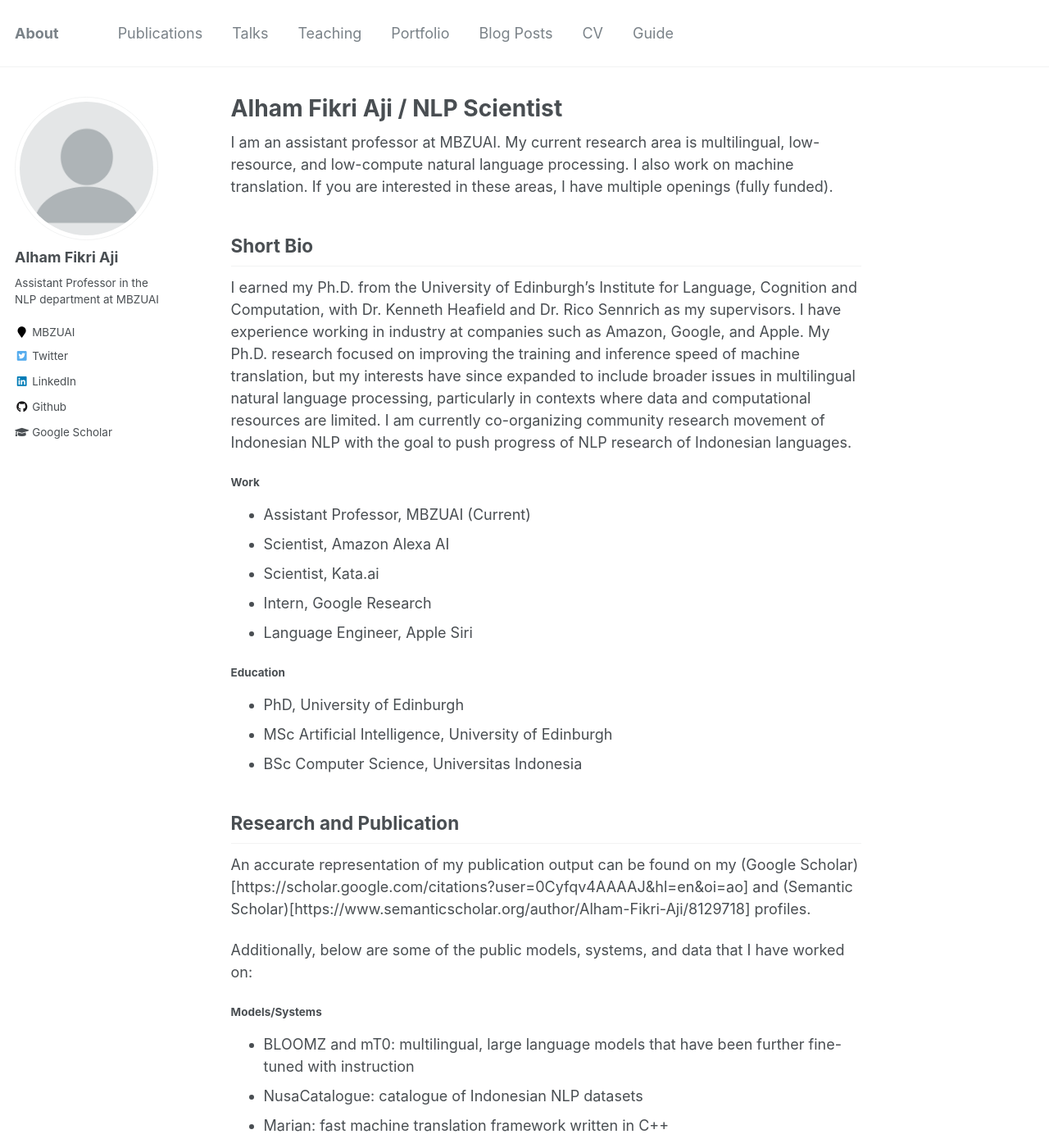
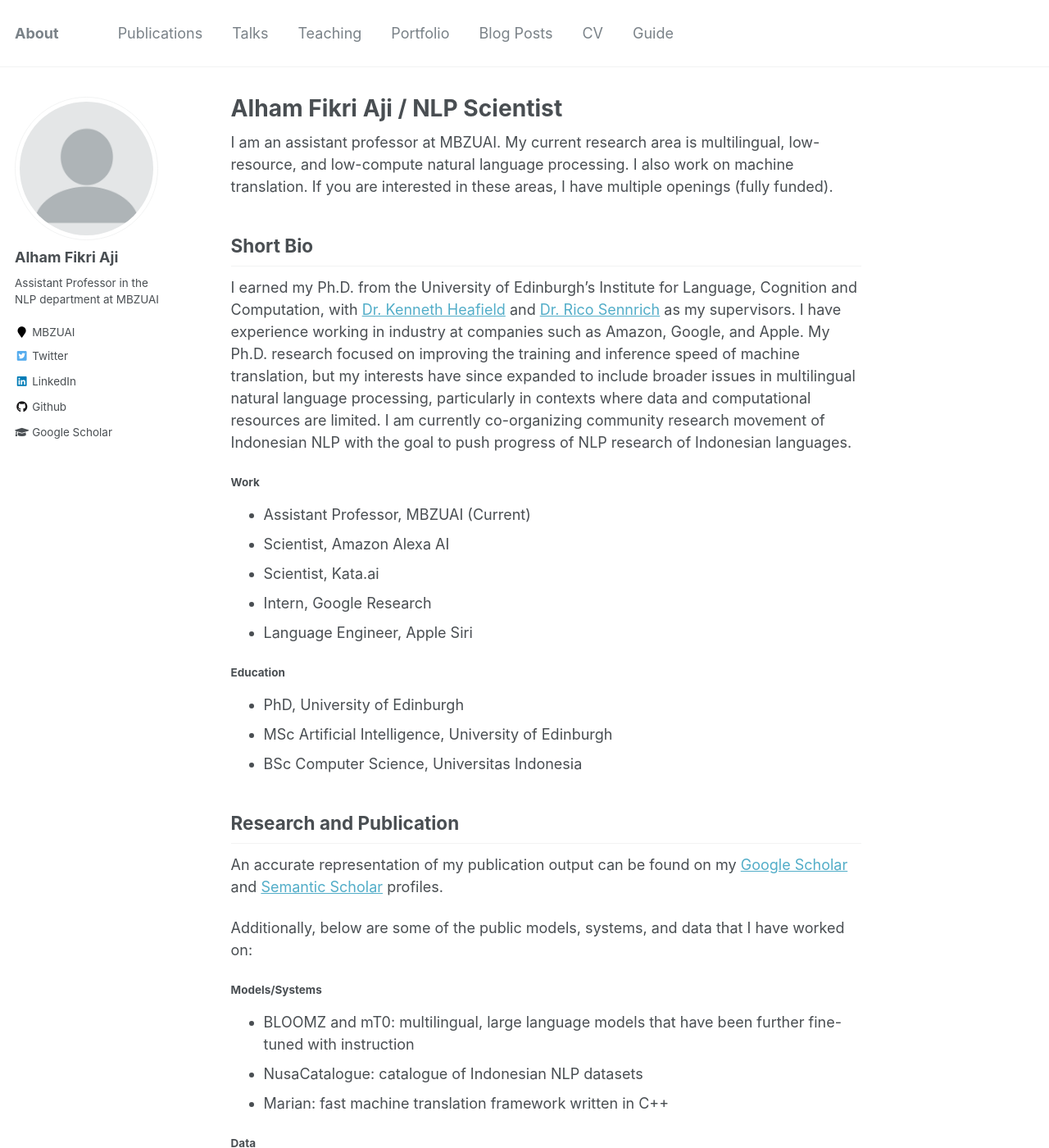
Before and after one commit to afaji/afaji.github.io, a Jekyll site: the page built from _pages/about.md, in a window 1280 px wide and 1400 px high. Shown: the whole window at 82% size. Built offline with Jekyll 4.4.1, drawn with Linux system fonts in a browser that asks for light colours.

Commit message:
edit about

```diff
--- a/_pages/about.md
+++ b/_pages/about.md
@@ -12,7 +12,7 @@ redirect_from:
 I am an assistant professor at MBZUAI. My current research area is multilingual, low-resource, and low-compute natural language processing. I also work on machine translation. If you are interested in these areas, I have multiple openings (fully funded).
 
 ## Short Bio
-I earned my Ph.D. from the University of Edinburgh's Institute for Language, Cognition and Computation, with Dr. Kenneth Heafield and Dr. Rico Sennrich as my supervisors. I have experience working in industry at companies such as Amazon, Google, and Apple. My Ph.D. research focused on improving the training and inference speed of machine translation, but my interests have since expanded to include broader issues in multilingual natural language processing, particularly in contexts where data and computational resources are limited. I am currently co-organizing community research movement of Indonesian NLP with the goal to push progress of NLP research of Indonesian languages.
+I earned my Ph.D. from the University of Edinburgh's Institute for Language, Cognition and Computation, with [Dr. Kenneth Heafield](https://kheafield.com) and [Dr. Rico Sennrich](https://www.cl.uzh.ch/de/people/team/compling/sennrich.html) as my supervisors. I have experience working in industry at companies such as Amazon, Google, and Apple. My Ph.D. research focused on improving the training and inference speed of machine translation, but my interests have since expanded to include broader issues in multilingual natural language processing, particularly in contexts where data and computational resources are limited. I am currently co-organizing community research movement of Indonesian NLP with the goal to push progress of NLP research of Indonesian languages.
 
 #### Work
  - Assistant Professor, MBZUAI (Current)
@@ -29,7 +29,7 @@ I earned my Ph.D. from the University of Edinburgh's Institute for Language, Cog
 
 ## Research and Publication
 
-An accurate representation of my publication output can be found on my (Google Scholar)[https://scholar.google.com/citations?user=0Cyfqv4AAAAJ&hl=en&oi=ao] and (Semantic Scholar)[https://www.semanticscholar.org/author/Alham-Fikri-Aji/8129718] profiles.
+An accurate representation of my publication output can be found on my [Google Scholar](https://scholar.google.com/citations?user=0Cyfqv4AAAAJ&hl=en&oi=ao) and [Semantic Scholar](https://www.semanticscholar.org/author/Alham-Fikri-Aji/8129718) profiles.
 
 Additionally, below are some of the public models, systems, and data that I have worked on:
 
```
